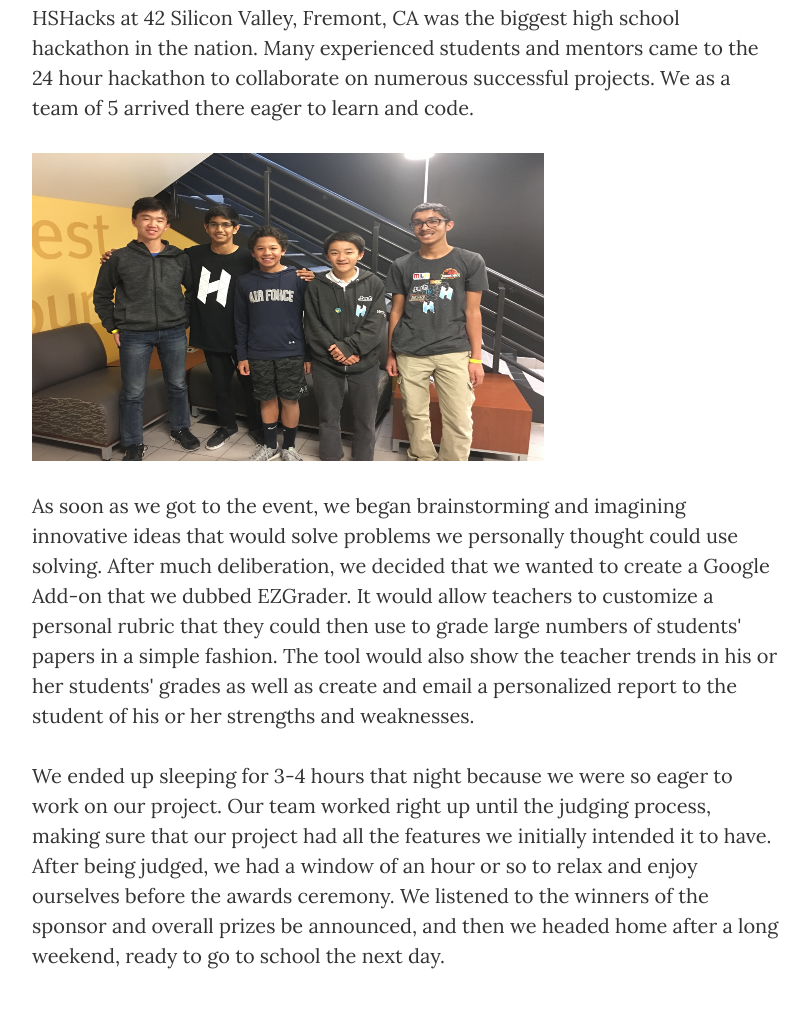
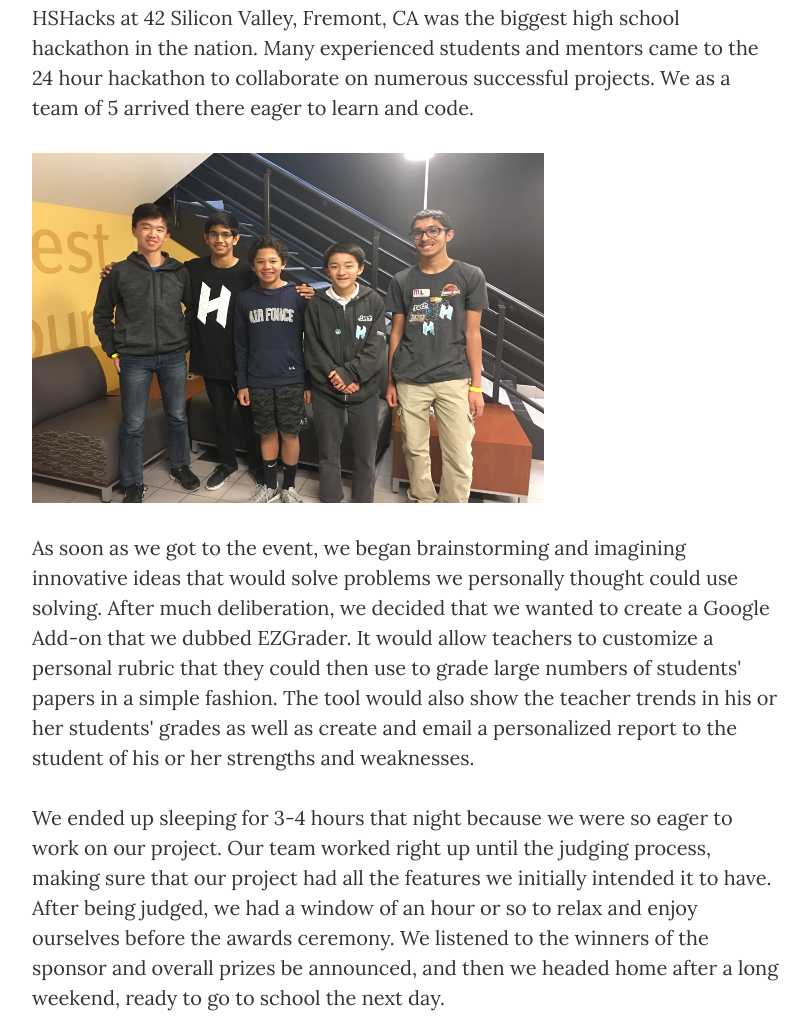
Before and after one commit to erikbZhang/PlantBlog, a website: page post3.html in a window 1280 px wide. Shown: the part 550-1566 px from the top of the page, without its empty margins (233-1041 px from the left). Drawn offline with nearby package versions, Linux system fonts and the light colour scheme.

Commit message:
Update post3.html

```diff
--- a/post3.html
+++ b/post3.html
@@ -91,7 +91,7 @@
 
                     <p><a href = "https://chrome.google.com/webstore/detail/ezgrader/oddkjkccbnkhdhgannlkchijpohomfkh?utm_source=permalink">Our Hackathon Project</a></p>
                     <p>HSHacks at 42 Silicon Valley, Fremont, CA was the biggest high school hackathon in the nation. Many experienced students and mentors came to the 24 hour hackathon to collaborate on numerous successful projects. We as a team of 5 arrived there eager to learn and code.</p>
-                    <img src="img/hshacks.jpg" style="width:512px;height:308px;" align ="middle">
+                    <img src="img/hshacks.jpg" style="width:512px;height:350px;" align ="middle">
                     <p>As soon as we got to the event, we began brainstorming and imagining innovative ideas that would solve problems we personally thought could use solving. After much deliberation, we decided that we wanted to create a Google Add-on that we dubbed EZGrader. It would allow teachers to customize a personal rubric that they could then use to grade large numbers of students' papers in a simple fashion. The tool would also show the teacher trends in his or her students' grades as well as create and email a personalized report to the student of his or her strengths and weaknesses.</p> <p>We ended up sleeping for 3-4 hours that night because we were so eager to work on our project. Our team worked right up until the judging process, making sure that our project had all the features we initially intended it to have. After being judged, we had a window of an hour or so to relax and enjoy ourselves before the awards ceremony. We listened to the winners of the sponsor and overall prizes be announced, and then we headed home after a long weekend, ready to go to school the next day.</p>
                     </div>
             </div>
```
